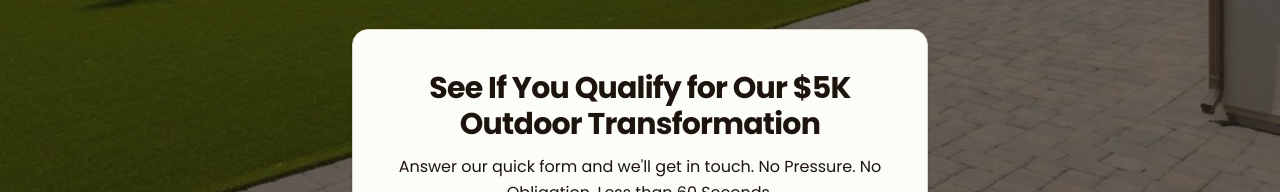
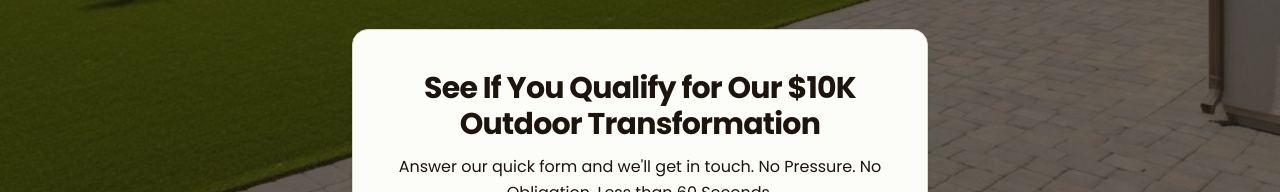
Before and after one commit to Fbet590/5-O-v3, a Next.js app: page / in a window 1280 px wide. Shown: the part 722-914 px from the top of the page. Built offline with nearby package versions, Linux system fonts and the light colour scheme.

Commit message:
fix: update free-quote section heading to $10K

```diff
--- a/components/lead-form.tsx
+++ b/components/lead-form.tsx
@@ -315,7 +315,7 @@ export function LeadForm() {
           <div className="rounded-2xl border border-border bg-card p-6 sm:p-10 shadow-sm">
             <div className="text-center mb-8">
               <h2 className="font-serif text-2xl sm:text-3xl font-bold tracking-tight text-foreground text-balance">
-                See If You Qualify for Our $5K Outdoor Transformation
+                See If You Qualify for Our $10K Outdoor Transformation
               </h2>
               <p className="mt-3 text-foreground leading-relaxed">
                 Answer our quick form and we&apos;ll get in touch. No Pressure. No Obligation. Less than 60 Seconds.
```
